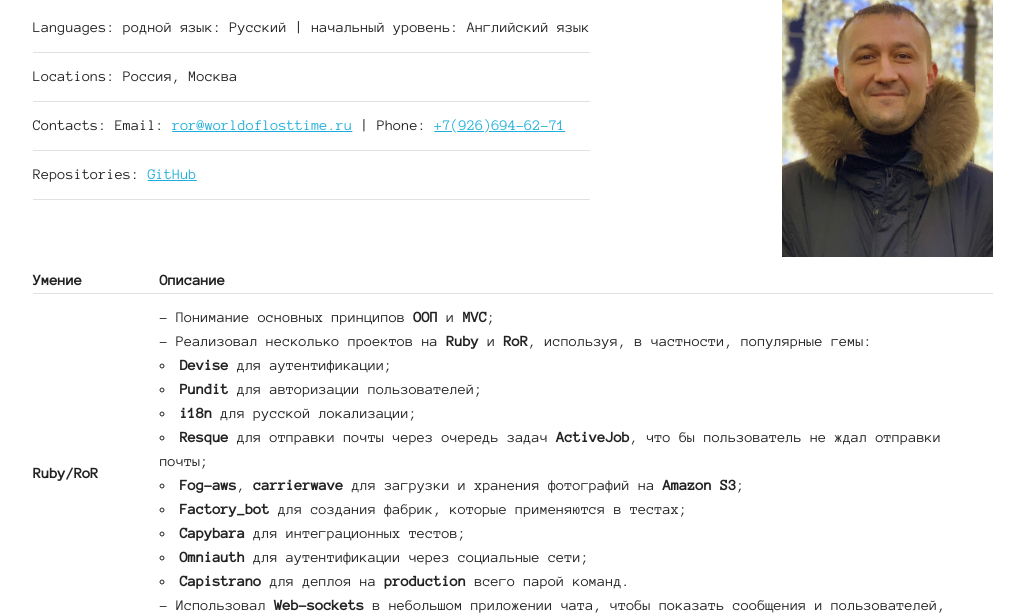
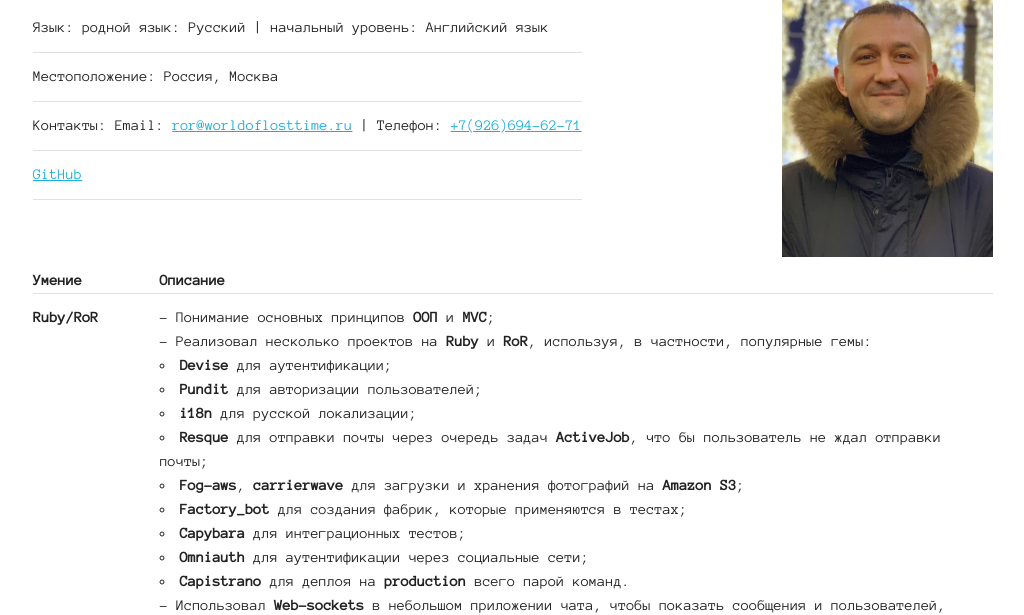
Before and after one commit to Arlantir/cv, a plain HTML site: page index.html in a window 1280 px wide. Shown: the part 190-805 px from the top of the page, without its empty margins (127-1151 px from the left). Drawn offline with Linux system fonts and the light colour scheme.

Commit message:
refactor

```diff
--- a/css/stylesheet.css
+++ b/css/stylesheet.css
@@ -1,3 +1,11 @@
+/*.title {*/
+/*  vertical-align: top;*/
+/*}*/
+
+td:first-child {
+  vertical-align: top;
+}
+
 .title-small {
   margin-bottom: 0;
 }
--- a/index.html
+++ b/index.html
@@ -30,17 +30,17 @@
           <table>
             <tbody>
             <tr>
-              <td>Languages: родной язык: Русский | начальный уровень: Английский язык</td>
+              <td>Язык: родной язык: Русский | начальный уровень: Английский язык</td>
             </tr>
             <tr>
-              <td>Locations: Россия, Москва</td>
+              <td>Местоположение: Россия, Москва</td>
             </tr>
             <tr>
-              <td>Contacts: Email: <a href="mailto:ror@worldoflosttime.ru">ror@worldoflosttime.ru</a> | Phone: <a
+              <td>Контакты: Email: <a href="mailto:ror@worldoflosttime.ru">ror@worldoflosttime.ru</a> | Телефон: <a
                   href="tel:+7(926)694-62-71">+7(926)694-62-71</a></td>
             </tr>
             <tr>
-              <td>Repositories: <a href="https://github.com/Arlantir" target="_blank">GitHub</a></td>
+              <td><a href="https://github.com/Arlantir" target="_blank">GitHub</a></td>
             </tr>
             </tbody>
           </table>
@@ -62,7 +62,7 @@
           </tr>
           <!-- Ruby|RoR -->
           <tr>
-            <td><b>Ruby/RoR</b></td>
+            <td class="title"><b>Ruby/RoR</b></td>
             <td>
               <ul>
                 - Понимание основных принципов <b>ООП</b> и <b>MVC</b>;
@@ -290,6 +290,11 @@
             <td><a href="https://github.com/Arlantir/askme" target="_blank">GitHub</a></td>
           </tr>
           <tr>
+            <td>Чат (instatalk)</td>
+            <td><a href="https://megoinstatalk.herokuapp.com/" target="_blank">Link</a></td>
+            <td><a href="https://github.com/Arlantir/instatalk" target="_blank">GitHub</a></td>
+          </tr>
+          <tr>
             <td>Метеосервис</td>
             <td></td>
             <td><a href="https://github.com/Arlantir/meteoservice" target="_blank">GitHub</a></td>
```
